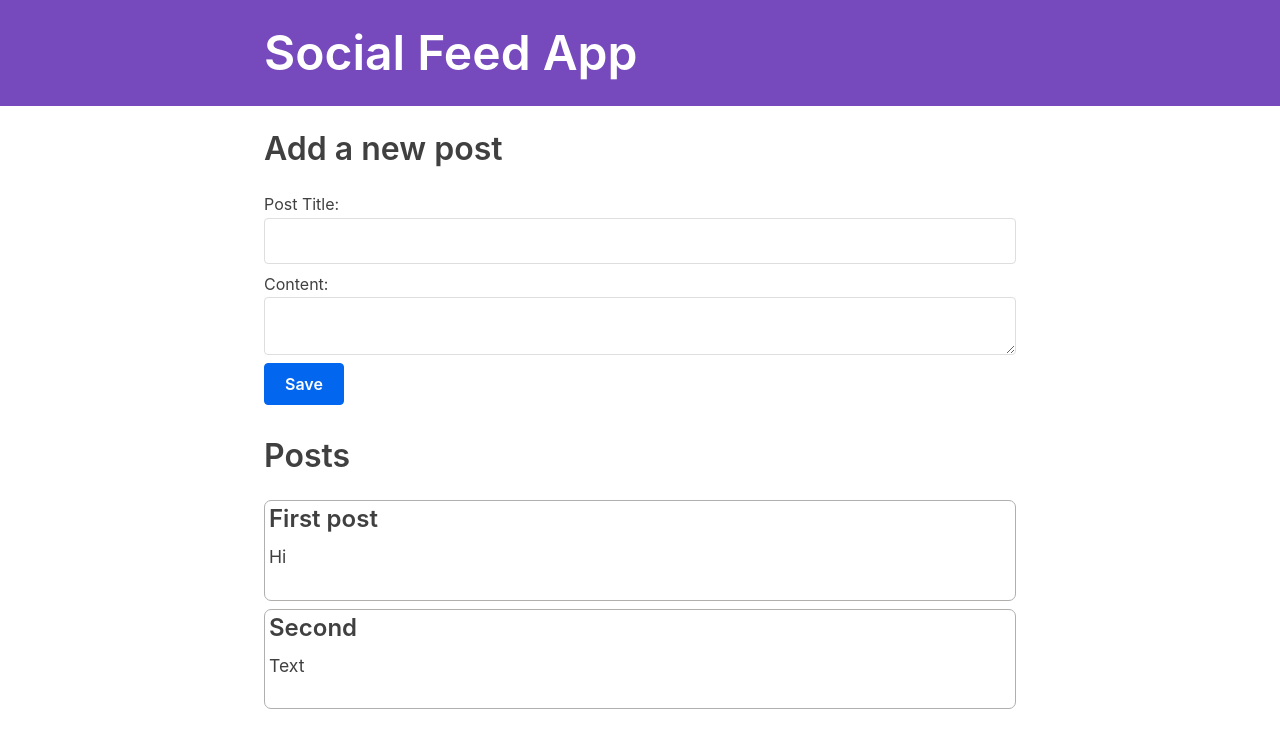
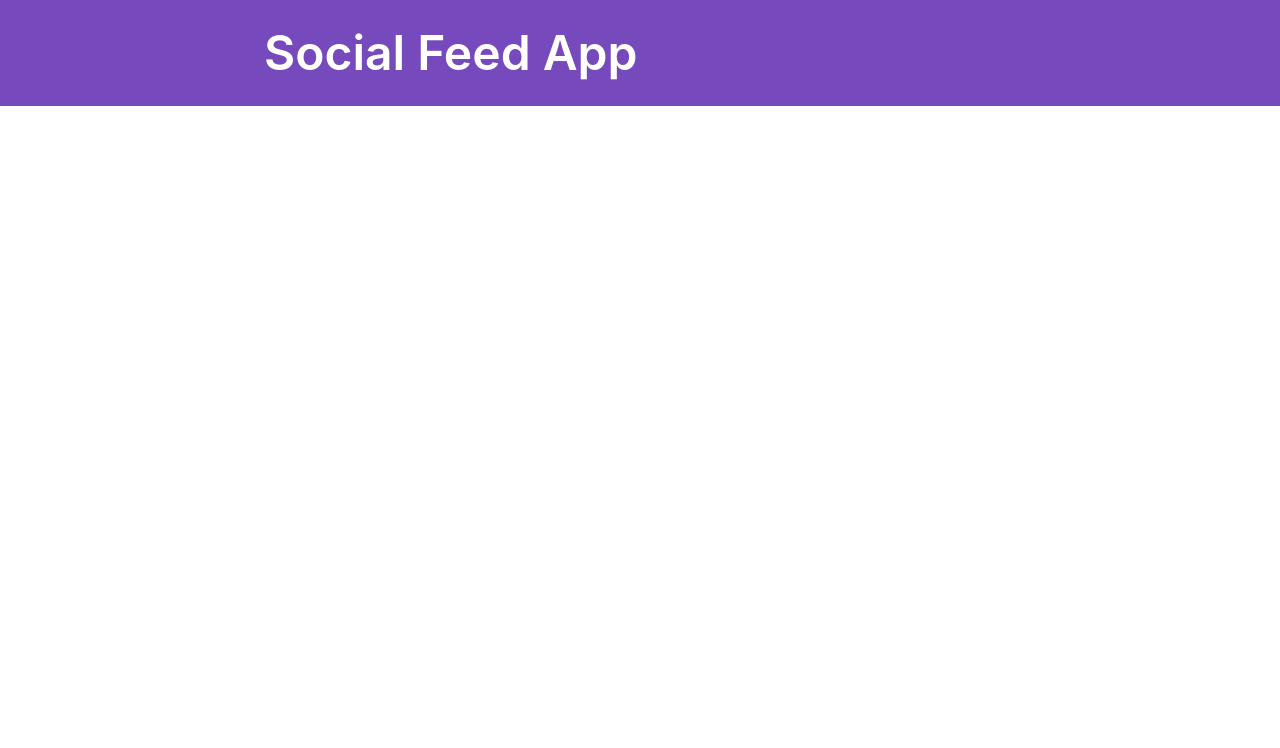
Before and after one commit to czodiac/social-media-feed, a React (Create React App) app: page / in a window 1280 px wide. Shown: the top 748 px of the page. Built offline with nearby package versions, Linux system fonts and the light colour scheme; what @mswjs/data, mock-socket, txtgen would draw is missing.

Commit message:
Add<svg> tag is to supress "This tab <> is unrecognized in this browser" warning in console.

```diff
--- a/src/App.js
+++ b/src/App.js
@@ -14,6 +14,7 @@ function App() {
   return (
     <Router>
       <Navbar />
+      <svg> {/* <svg> tag is to supress "This tab <> is unrecognized in this browser" warning in console. */}
         <div className="App">
           <Switch>
             <Route
@@ -29,6 +30,7 @@ function App() {
             <Redirect to="/" />
           </Switch>
         </div>
+      </svg>
     </Router>
   )
 }
```
Lines whose indentation alone changed are shown as unchanged.
